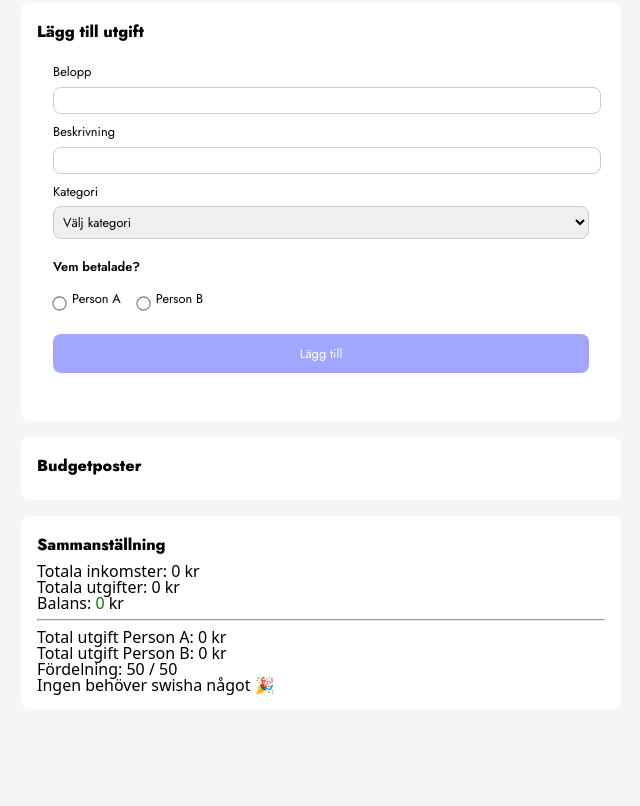
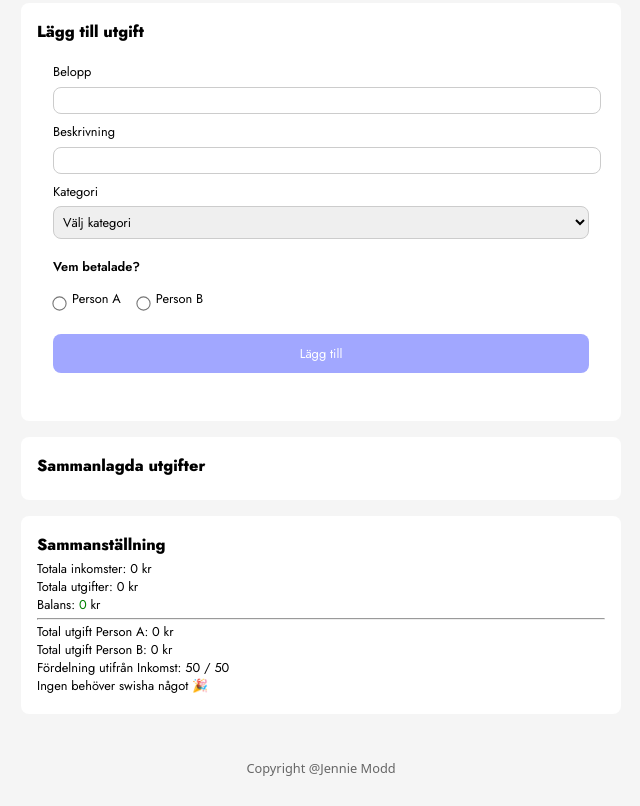
Before and after one commit to jenniemodd/fairly-app, a website built with Vite: page index.html in a window 1280 px wide. Shown: the part 398-1204 px from the top of the page, without its empty margins (319-959 px from the left). Before the commit the page ends 1139 px from the top, so only its background shows below. Built offline with nearby package versions, Linux system fonts and the light colour scheme; a web font is replaced by a local one.

Commit message:
css på app

```diff
--- a/index.html
+++ b/index.html
@@ -98,7 +98,7 @@
 
     <!-- Budgetposter -->
     <section class="budget-posts">
-      <h2>Budgetposter</h2>
+      <h2>Sammanlagda utgifter</h2>
 
       <ul id="posts-list">
         <!-- Renderas via JavaScript -->
@@ -121,13 +121,17 @@
       <p>Total utgift Person A: <span id="personA-total">0</span> kr</p>
       <p>Total utgift Person B: <span id="personB-total">0</span> kr</p>
 
-      <p>Fördelning: <span id="split-type">50 / 50</span></p>
+      <p>Fördelning utifrån Inkomst: <span id="split-type">50 / 50</span></p>
 
       <p class="result" id="settlement-result">
         <!-- Swish-resultat via JS -->
       </p>
     </section>
 
+    <footer class="app-footer">
+      <p>Copyright @Jennie Modd</p>
+    </footer>
+
   </main>
   <script type="module" src="/src/main.ts"></script>
 </body>
--- a/src/style.scss
+++ b/src/style.scss
@@ -151,6 +151,32 @@ fieldset legend {
   font-size: 0.8rem;
 }
 
+.budget-posts button {
+  background-color: #ff6b6b;
+  color: white;
+  border: none;
+  padding: 6px;
+  border-radius: 8px;
+  font-family: 'Jost', sans-serif;
+  font-size: 0.7rem;
+  cursor: pointer;
+  margin-top: 15px;
+
+}
+
+.summary {
+  background: white;
+  padding: 16px;
+  border-radius: 8px;
+  font-family: 'Jost', sans-serif;
+  font-size: 0.8rem;
+}
+
+.summary p {
+  margin-bottom: 5px;
+}
+
+
 footer {
   text-align: center;
   font-size: 0.8rem;
```
